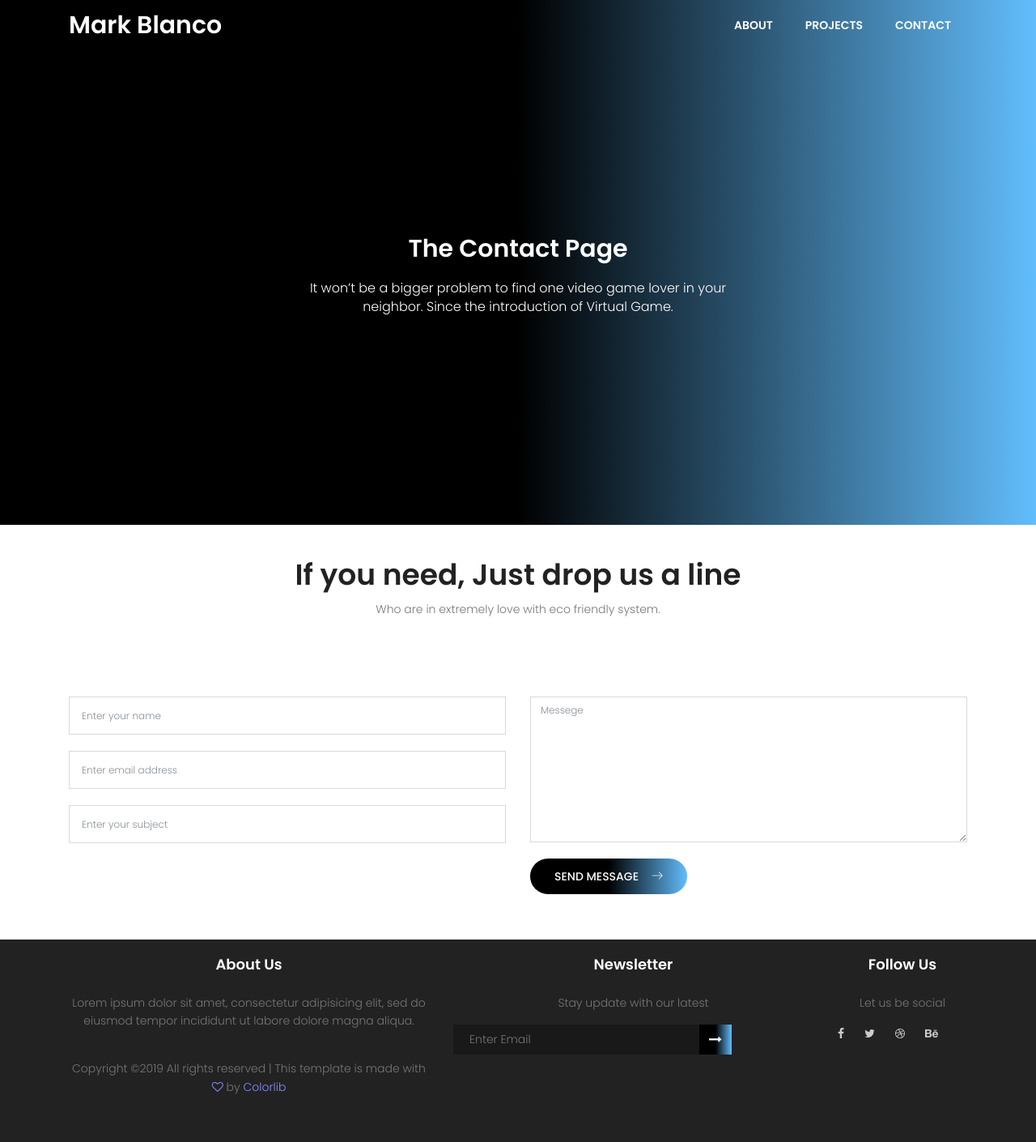
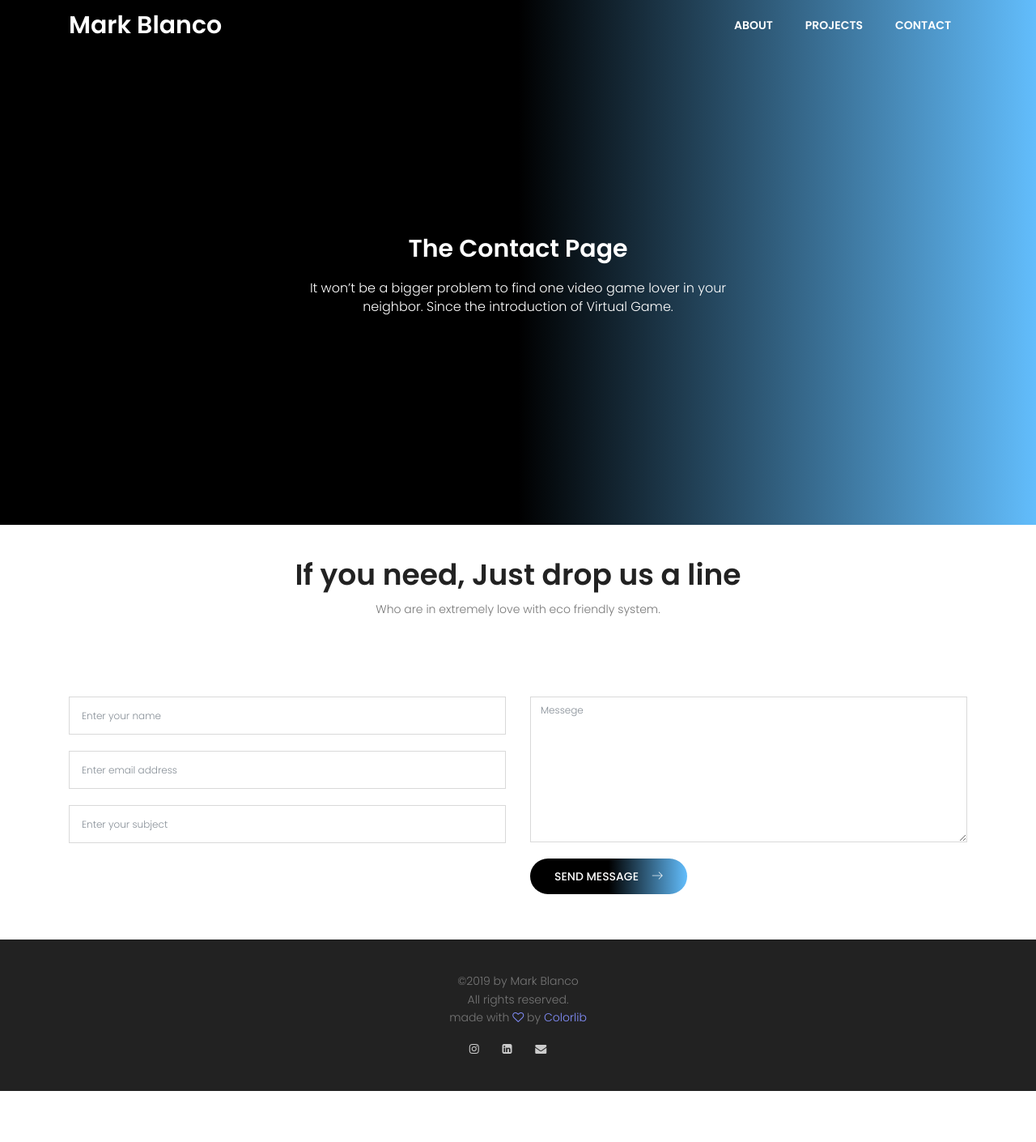
Before and after one commit to boombranco/boombranco.github.io, a Jekyll site: the page contact.html, which Jekyll copies as it is, in a window 1280 px wide. Shown: the whole page at 81% size. Built offline with Jekyll 4.4.1, drawn with Linux system fonts in a browser that asks for light colours; nearby versions of some CDN libraries; after the commit the page ends 1347 px from its top, so only the background shows below that.

Commit message:
Updating footer for other pages

```diff
--- a/contact.html
+++ b/contact.html
@@ -113,58 +113,20 @@
     <!-- start footer Area -->
     <footer class="footer-area section-gap">
       <div class="container">
-        <div class="row">
-          <div class="col-lg-5  col-md-6 col-sm-6">
             <div class="single-footer-widget">
-              <h6>About Us</h6>
-              <p>
-                Lorem ipsum dolor sit amet, consectetur adipisicing elit, sed do eiusmod tempor incididunt ut labore dolore magna aliqua.
-              </p>
               <!-- Link back to Colorlib can't be removed. Template is licensed under CC BY 3.0. -->
-              <p class="footer-text">Copyright &copy;<script>document.write(new Date().getFullYear());</script> All rights reserved | This template is made with <i class="fa fa-heart-o" aria-hidden="true"></i> by <a href="https://colorlib.com" target="_blank">Colorlib</a></p>
+              <p class="footer-text">&copy;<script>document.write(new Date().getFullYear());</script> by Mark Blanco
+                <br>
+                All rights reserved.
+                <br>
+                made with <i class="fa fa-heart-o" aria-hidden="true"></i> by <a href="https://colorlib.com" target="_blank">Colorlib</a></p>
               <!-- Link back to Colorlib can't be removed. Template is licensed under CC BY 3.0. -->
             </div>
-          </div>
-          <div class="col-lg-5  col-md-6 col-sm-6">
-            <div class="single-footer-widget">
-              <h6>Newsletter</h6>
-              <p>Stay update with our latest</p>
-              <div class="" id="mc_embed_signup">
-
-                  <form target="_blank" novalidate="true" action="https://spondonit.us12.list-manage.com/subscribe/post?u=1462626880ade1ac87bd9c93a&amp;id=92a4423d01" method="get" class="form-inline">
-
-                  <div class="d-flex flex-row">
-
-                    <input class="form-control" name="EMAIL" placeholder="Enter Email" onfocus="this.placeholder = ''" onblur="this.placeholder = 'Enter Email '" required="" type="email">
-
-
-                                    <button class="click-btn btn btn-default"><i class="fa fa-long-arrow-right" aria-hidden="true"></i></button>
-                                    <div style="position: absolute; left: -5000px;">
-                        <input name="b_36c4fd991d266f23781ded980_aefe40901a" tabindex="-1" value="" type="text">
-                      </div>
-
-                    <!-- <div class="col-lg-4 col-md-4">
-                      <button class="bb-btn btn"><span class="lnr lnr-arrow-right"></span></button>
-                    </div>  -->
-                  </div>
-                  <div class="info"></div>
-                  </form>
-              </div>
-              </div>
-          </div>
-          <div class="col-lg-2 col-md-6 col-sm-6 social-widget">
-            <div class="single-footer-widget">
-              <h6>Follow Us</h6>
-              <p>Let us be social</p>
-              <div class="footer-social d-flex align-items-center">
-                <a href="#"><i class="fa fa-facebook"></i></a>
-                <a href="#"><i class="fa fa-twitter"></i></a>
-                <a href="#"><i class="fa fa-dribbble"></i></a>
-                <a href="#"><i class="fa fa-behance"></i></a>
-              </div>
+            <div class="footer-social align-items-center">
+              <a href="https://www.instagram.com/markblanco/"><i class="fa fa-instagram"></i></a>
+              <a href="https://www.linkedin.com/in/markblanco"><i class="fa fa-linkedin-square"></i></a>
+              <a href="mailto:me@markoblanco.com"><i class="fa fa-envelope"></i></a>
             </div>
-          </div>
-        </div>
       </div>
     </footer>
     <!-- End footer Area -->
```
Also changed, not shown: about.html (+9 -47 lines), projects.html (+9 -47 lines).
